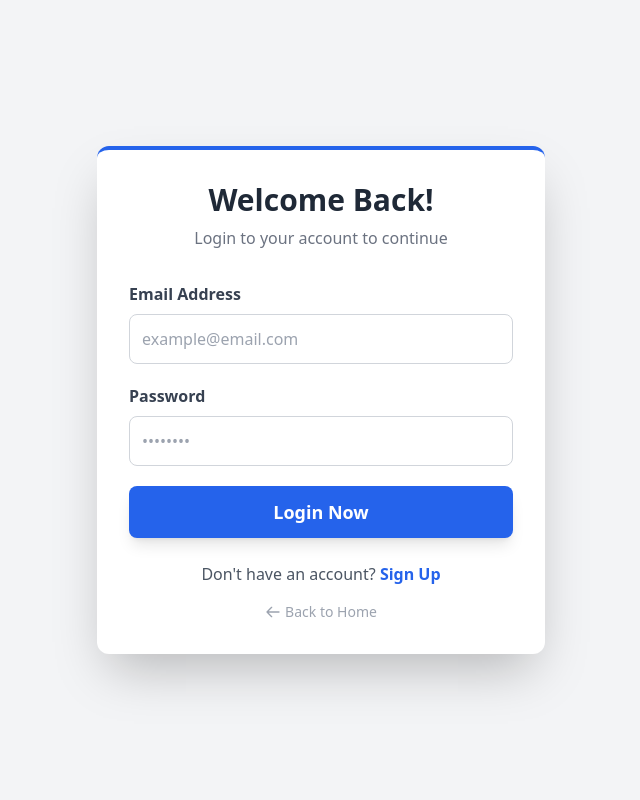
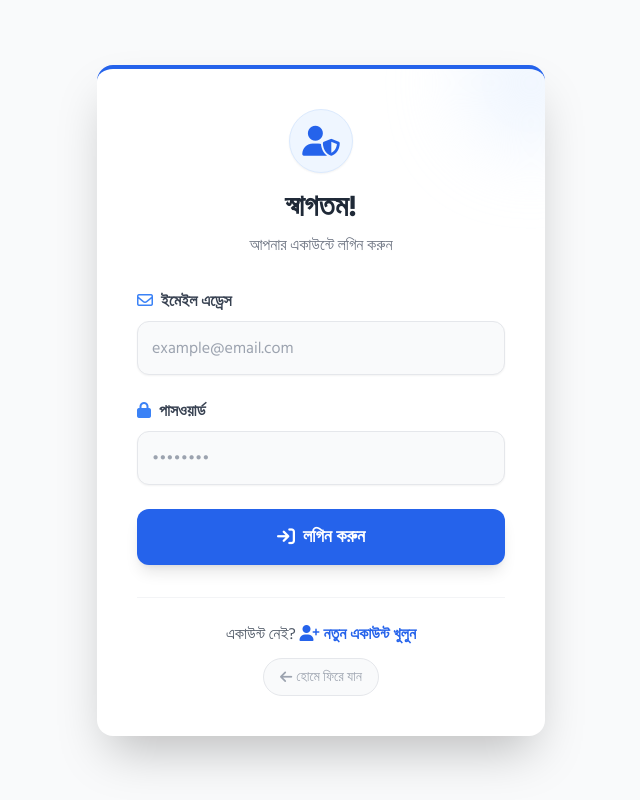
Before and after one commit to FFDiamondStoreBD/test, a Flask app: page /login in a window 1280 px wide. Shown: the whole page, without its empty margins (319-959 px from the left). Run offline with Flask 3, Linux system fonts and the light colour scheme; some libraries are stand-ins or nearby versions.

Commit message:
Update login.html

```diff
--- a/templates/login.html
+++ b/templates/login.html
@@ -1,69 +1,95 @@
 <!DOCTYPE html>
-<html lang="en">
+<html lang="bn">
 <head>
     <meta charset="UTF-8">
     <meta name="viewport" content="width=device-width, initial-scale=1.0">
-    <title>Login - InvestEarn</title>
+    <title>লগিন - InvestEarn</title>
+
+    <!-- Tailwind CSS -->
     <script src="https://cdn.tailwindcss.com"></script>
+
+    <!-- FontAwesome Icons -->
+    <link rel="stylesheet" href="https://cdnjs.cloudflare.com/ajax/libs/font-awesome/6.5.1/css/all.min.css">
+
+    <!-- Google Fonts (Bangla) -->
+    <link href="https://fonts.googleapis.com/css2?family=Hind+Siliguri:wght@400;600;700&display=swap" rel="stylesheet">
+
+    <style>
+        body { font-family: 'Hind Siliguri', sans-serif; }
+    </style>
 </head>
-<body class="bg-gray-100 flex items-center justify-center min-h-screen">
+<body class="bg-gray-50 flex items-center justify-center min-h-screen p-4">
 
-    <div class="bg-white p-8 rounded-xl shadow-2xl w-full max-w-md border-t-4 border-blue-600">
+    <!-- Login Container -->
+    <div class="bg-white p-8 md:p-10 rounded-2xl shadow-2xl w-full max-w-md border-t-4 border-blue-600 relative overflow-hidden">
 
-        <!-- Logo / Title -->
-        <div class="text-center mb-8">
-            <h2 class="text-3xl font-extrabold text-gray-800">Welcome Back!</h2>
-            <p class="text-gray-500 mt-2">Login to your account to continue</p>
+        <!-- Decorative background element -->
+        <div class="absolute top-[-50px] right-[-50px] w-32 h-32 bg-blue-100 rounded-full opacity-50 blur-2xl"></div>
+
+        <!-- Header -->
+        <div class="text-center mb-8 relative z-10">
+            <div class="w-16 h-16 bg-blue-50 text-blue-600 rounded-full flex items-center justify-center text-3xl mx-auto mb-4 shadow-sm border border-blue-100">
+                <i class="fa-solid fa-user-shield"></i>
+            </div>
+            <h2 class="text-3xl font-extrabold text-gray-800">স্বাগতম!</h2>
+            <p class="text-gray-500 mt-2">আপনার একাউন্টে লগিন করুন</p>
         </div>
 
         <!-- Flash Messages (For Error / Success alerts) -->
         {% with messages = get_flashed_messages(with_categories=true) %}
             {% if messages %}
+                <div class="mb-6 relative z-10">
                 {% for category, message in messages %}
-                    <div class="p-3 mb-4 rounded text-white font-bold text-center shadow-sm
+                    <div class="p-3 mb-3 rounded-lg text-white font-bold text-sm text-center shadow-md flex justify-center items-center gap-2
                         {% if category == 'success' %} bg-green-500
                         {% elif category == 'danger' %} bg-red-500
-                        {% elif category == 'warning' %} bg-yellow-500
+                        {% elif category == 'warning' %} bg-yellow-500 text-yellow-900
                         {% else %} bg-blue-500 {% endif %}">
-                        {{ message }}
+                        <i class="fa-solid fa-circle-exclamation"></i> {{ message }}
                     </div>
                 {% endfor %}
+                </div>
             {% endif %}
         {% endwith %}
 
         <!-- Login Form -->
-        <form method="POST" action="/login" class="space-y-5">
+        <form method="POST" action="/login" class="space-y-6 relative z-10">
+
+            <!-- Email Input -->
             <div>
-                <label class="block text-gray-700 font-bold mb-2">Email Address</label>
+                <label class="block text-gray-700 font-bold mb-2">
+                    <i class="fa-regular fa-envelope text-blue-500 mr-1"></i> ইমেইল এড্রেস
+                </label>
                 <input type="email" name="email" placeholder="example@email.com" required
-                       class="w-full p-3 border border-gray-300 rounded-lg focus:outline-none focus:ring-2 focus:ring-blue-500 focus:border-transparent transition">
+                       class="w-full p-3.5 bg-gray-50 border border-gray-200 rounded-xl focus:outline-none focus:ring-2 focus:ring-blue-500 focus:bg-white transition shadow-sm">
             </div>
 
+            <!-- Password Input -->
             <div>
-                <label class="block text-gray-700 font-bold mb-2">Password</label>
+                <label class="block text-gray-700 font-bold mb-2">
+                    <i class="fa-solid fa-lock text-blue-500 mr-1"></i> পাসওয়ার্ড
+                </label>
                 <input type="password" name="password" placeholder="••••••••" required
-                       class="w-full p-3 border border-gray-300 rounded-lg focus:outline-none focus:ring-2 focus:ring-blue-500 focus:border-transparent transition">
+                       class="w-full p-3.5 bg-gray-50 border border-gray-200 rounded-xl focus:outline-none focus:ring-2 focus:ring-blue-500 focus:bg-white transition shadow-sm">
             </div>
 
+            <!-- Submit Button -->
             <button type="submit"
-                    class="w-full bg-blue-600 text-white p-3 rounded-lg font-bold text-lg hover:bg-blue-700 transition duration-300 shadow-lg hover:shadow-xl transform hover:-translate-y-1">
-                Login Now
+                    class="w-full bg-blue-600 text-white p-3.5 rounded-xl font-bold text-lg hover:bg-blue-700 transition duration-300 shadow-lg hover:shadow-xl transform hover:-translate-y-1 flex justify-center items-center gap-2">
+                <i class="fa-solid fa-arrow-right-to-bracket"></i> লগিন করুন
             </button>
         </form>
 
         <!-- Footer Links -->
-        <div class="mt-6 text-center">
-            <p class="text-gray-600">Don't have an account?
-                <a href="/register" class="text-blue-600 font-bold hover:underline">Sign Up</a>
+        <div class="mt-8 text-center relative z-10 border-t border-gray-100 pt-6">
+            <p class="text-gray-600 mb-3">একাউন্ট নেই?
+                <a href="/register" class="text-blue-600 font-bold hover:underline transition">
+                    <i class="fa-solid fa-user-plus mr-1"></i>নতুন একাউন্ট খুলুন
+                </a>
             </p>
-        </div>
 
-        <div class="mt-4 text-center">
-            <a href="/" class="text-gray-400 hover:text-gray-600 text-sm flex items-center justify-center gap-1 transition">
-                <svg xmlns="http://www.w3.org/2000/svg" class="h-4 w-4" fill="none" viewBox="0 0 24 24" stroke="currentColor">
-                    <path stroke-linecap="round" stroke-linejoin="round" stroke-width="2" d="M10 19l-7-7m0 0l7-7m-7 7h18" />
-                </svg>
-                Back to Home
+            <a href="/" class="inline-flex items-center justify-center gap-1 text-gray-400 hover:text-gray-600 text-sm transition bg-gray-50 px-4 py-2 rounded-full border border-gray-200 hover:bg-gray-100">
+                <i class="fa-solid fa-arrow-left"></i> হোমে ফিরে যান
             </a>
         </div>
 
```
